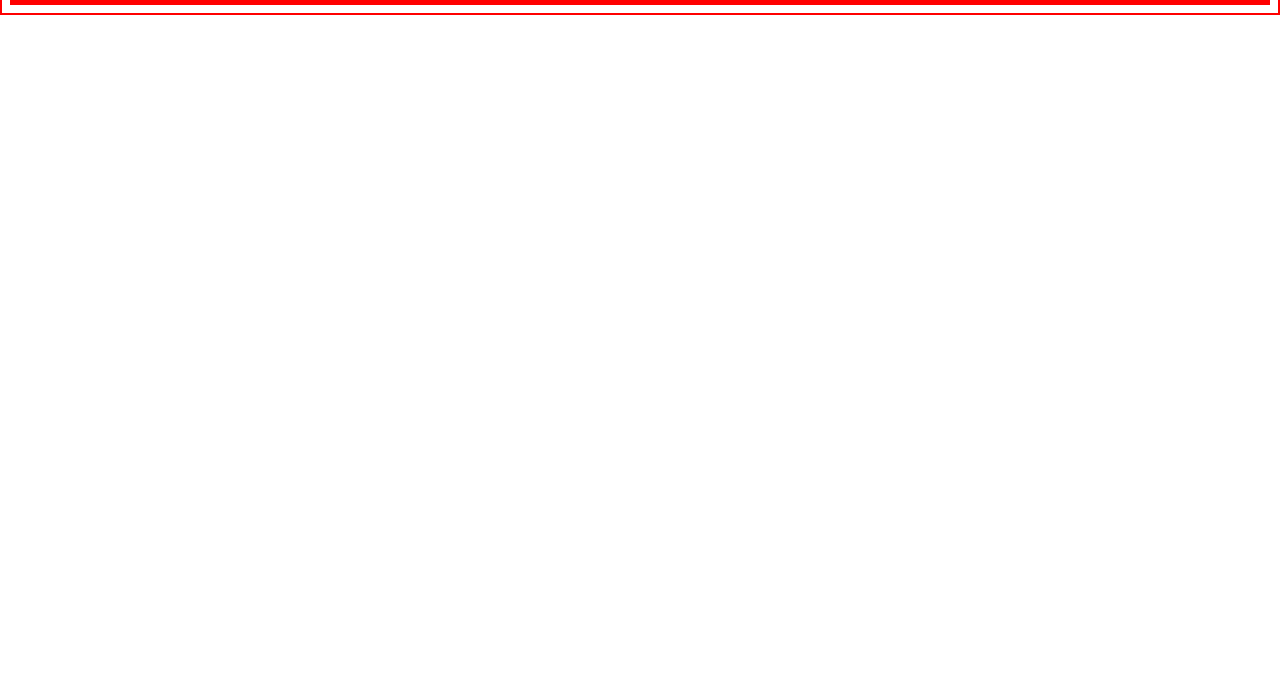
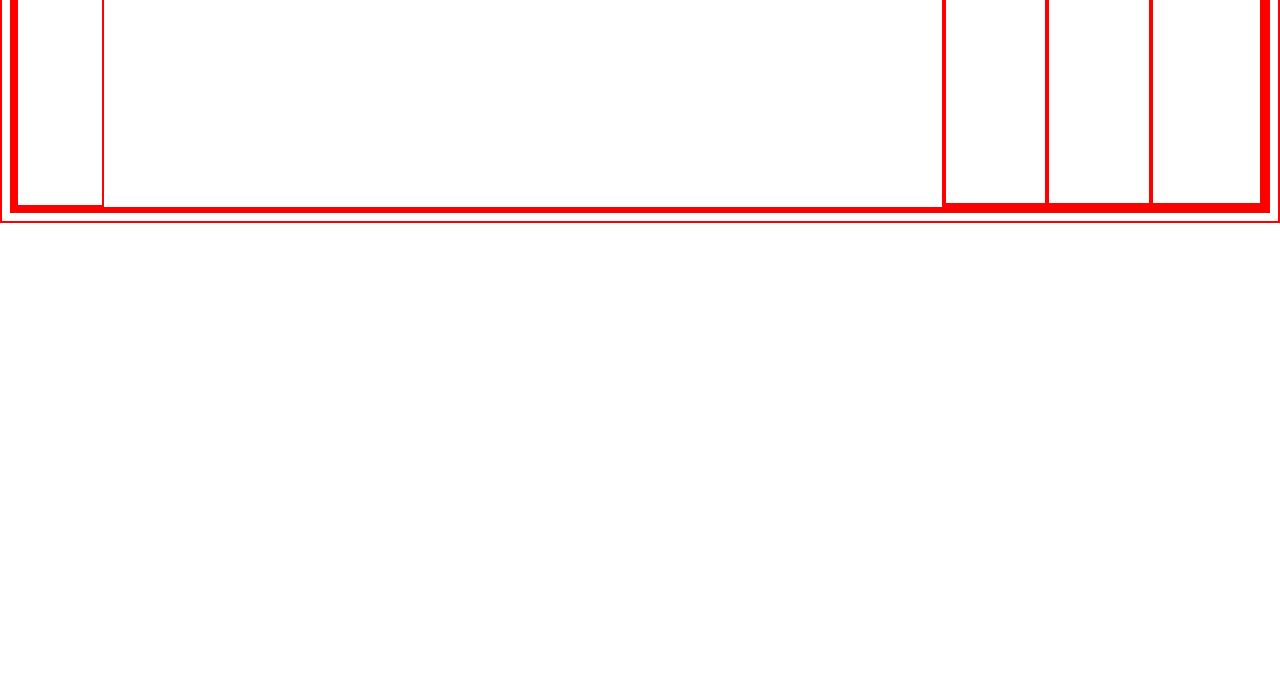
Before and after one commit to C0RAX-SMMA/Flexbox-project, a plain HTML site: page index.html in a window 1280 px wide. Shown: the part 109-800 px from the top of the page. Drawn offline with Linux system fonts and the light colour scheme.

Commit message:
added content of head

```diff
--- a/style.css
+++ b/style.css
@@ -4,3 +4,17 @@ border:red solid 2px;
 
 
 }
+.head{
+display: flex;
+flex-direction: row;
+justify-content: space-between;
+height: 300px;
+
+
+
+}
+.right-links{
+display:flex;
+
+
+}
```
